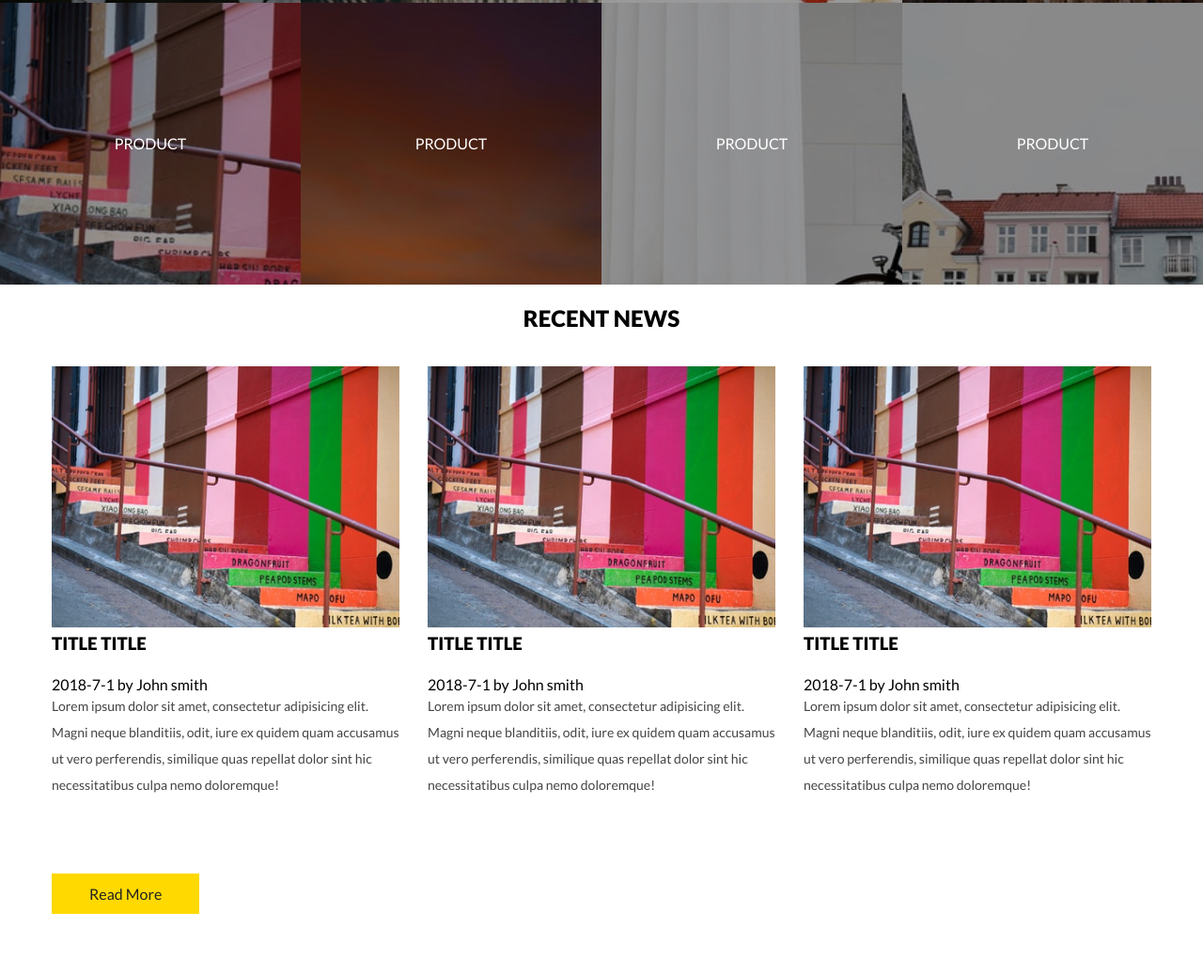
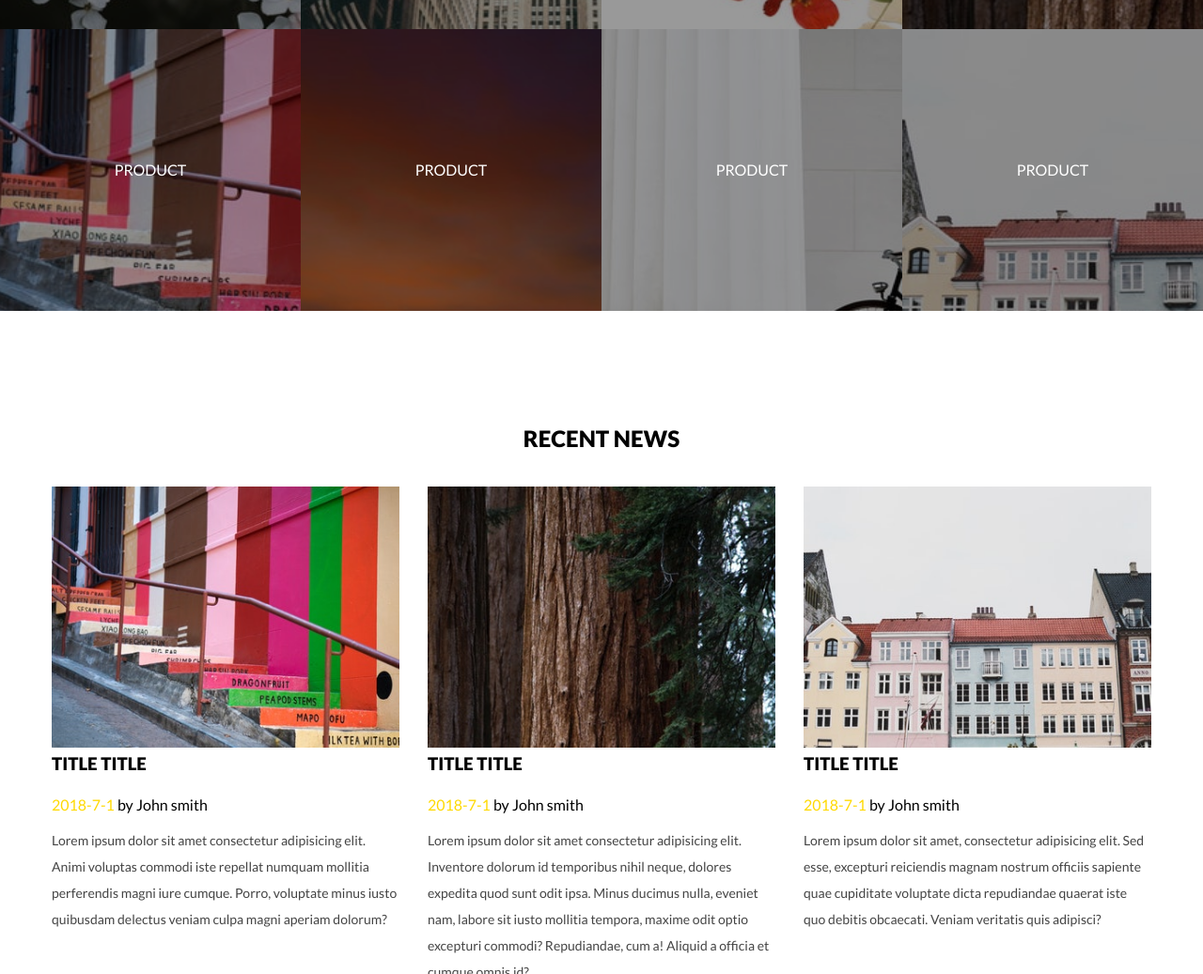
Before and after one commit to a19860101/yvts-layout, a plain HTML site: page index.html in a window 1280 px wide. Shown: the part 2513-3550 px from the top of the page at 94% size. Before the commit the page ends 3501 px from the top, so only its background shows below. Drawn offline with Linux system fonts and the light colour scheme.

Commit message:
no message

```diff
--- a/css/desktop.css
+++ b/css/desktop.css
@@ -122,3 +122,17 @@ header .fixed-width {
     height: 400px;
     left: -30px;
 }
+#news {
+    padding-top: 100px;
+    padding-bottom: 100px;
+}
+#news .news-author {
+    margin-bottom: 15px;
+    margin-top: 8px;
+}
+#news .news-date {
+    color: var(--primaryColor);
+}
+#news .col-12 {
+    text-align: center;
+}
--- a/index.html
+++ b/index.html
@@ -68,7 +68,7 @@
                 <div class="col-9">
                     <h3 class="section-slogan">title</h3>
                     <p>
-                        Lorem ipsum dolor sit amet consectetur adipisicing elit. Molestias culpa quos esse consequatur earum.
+                        Lorem ipsum dolor sit amet consectetur adipisicing elit. Molestias culpa quos esse consequatur earum.asdfas
                     </p>
                 </div>
             </div>
@@ -79,7 +79,7 @@
                 <div class="col-9">
                     <h3 class="section-slogan">title</h3>
                     <p>
-                        Lorem ipsum dolor sit amet consectetur adipisicing elit. Molestias culpa quos esse consequatur earum.
+                        Lorem ipsum dolor sit amet consectetur adipisicing elit. Iure nobis, voluptates tempora modi provident beatae maxime expedita eligendi eveniet commodi?
                     </p>
                 </div>
             </div>
@@ -219,25 +219,25 @@
             <div class="col-4">
                 <img src="images/p5.jpg" alt="">
                 <h3 class="section-slogan">TITLE TITLE</h3>
-                <div>2018-7-1 by John smith</div>
+                <div class="news-author"><span class="news-date">2018-7-1</span> by John smith</div>
                 <p>
-                    Lorem ipsum dolor sit amet, consectetur adipisicing elit. Magni neque blanditiis, odit, iure ex quidem quam accusamus ut vero perferendis, similique quas repellat dolor sint hic necessitatibus culpa nemo doloremque!
+                    Lorem ipsum dolor sit amet consectetur adipisicing elit. Animi voluptas commodi iste repellat numquam mollitia perferendis magni iure cumque. Porro, voluptate minus iusto quibusdam delectus veniam culpa magni aperiam dolorum?
                 </p>
             </div>
             <div class="col-4">
-                <img src="images/p5.jpg" alt="">
+                <img src="images/p4.jpg" alt="">
                 <h3 class="section-slogan">TITLE TITLE</h3>
-                <div>2018-7-1 by John smith</div>
+                <div class="news-author"><span class="news-date">2018-7-1</span> by John smith</div>
                 <p>
-                    Lorem ipsum dolor sit amet, consectetur adipisicing elit. Magni neque blanditiis, odit, iure ex quidem quam accusamus ut vero perferendis, similique quas repellat dolor sint hic necessitatibus culpa nemo doloremque!
+                    Lorem ipsum dolor sit amet consectetur adipisicing elit. Inventore dolorum id temporibus nihil neque, dolores expedita quod sunt odit ipsa. Minus ducimus nulla, eveniet nam, labore sit iusto mollitia tempora, maxime odit optio excepturi commodi? Repudiandae, cum a! Aliquid a officia et cumque omnis id?
                 </p>
             </div>
             <div class="col-4">
-                <img src="images/p5.jpg" alt="">
+                <img src="images/p8.jpg" alt="">
                 <h3 class="section-slogan">TITLE TITLE</h3>
-                <div>2018-7-1 by John smith</div>
+                <div class="news-author"><span class="news-date">2018-7-1</span> by John smith</div>
                 <p>
-                    Lorem ipsum dolor sit amet, consectetur adipisicing elit. Magni neque blanditiis, odit, iure ex quidem quam accusamus ut vero perferendis, similique quas repellat dolor sint hic necessitatibus culpa nemo doloremque!
+                    Lorem ipsum dolor sit amet, consectetur adipisicing elit. Sed esse, excepturi reiciendis magnam nostrum officiis sapiente quae cupiditate voluptate dicta repudiandae quaerat iste quo debitis obcaecati. Veniam veritatis quis adipisci?
                 </p>
             </div>
             <div class="col-12">
```
